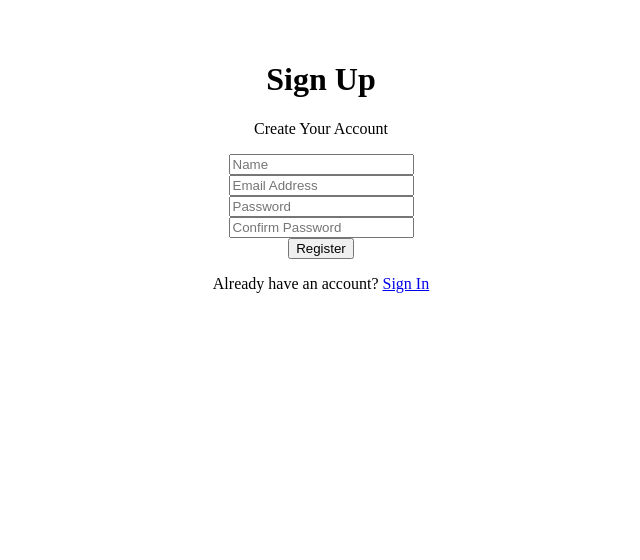
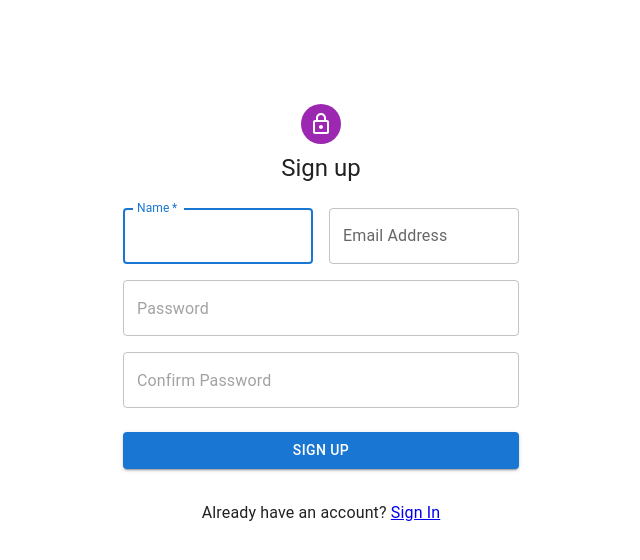
Before and after one commit to miraphilip5/react-project-web-warriors, a React (Vite) app in the folder petal_express_frontend/petal_express_vite_app/: page /register in a window 1280 px wide. Shown: the top 560 px of the page, without its empty margins (319-959 px from the left). Built offline with nearby package versions, Linux system fonts and the light colour scheme.

Commit message:
updated design of registration page using mui, added validation - password length and password match

```diff
--- a/petal_express_frontend/petal_express_vite_app/src/pages/Login.tsx
+++ b/petal_express_frontend/petal_express_vite_app/src/pages/Login.tsx
@@ -65,9 +65,9 @@
         <Box
           sx={{
             marginTop: 8,
-            display: 'flex',
-            flexDirection: 'column',
-            alignItems: 'center',
+            display: "flex",
+            flexDirection: "column",
+            alignItems: "center",
           }}
         >
         <Avatar sx={{ m: 1, bgcolor: 'secondary.main' }}>
@@ -75,7 +75,7 @@
           </Avatar>
         <Typography sx= {{m:2}} component="h1" variant="h5">Sign In to Petal Express</Typography>
         {/* <p>Sign Into Your Account</p> */}
-        <form onSubmit={(e) => onSubmit(e)}>
+        <Box component="form" onSubmit={(e) => onSubmit(e)} sx={{ mt: 3 , width : 300 }}>
           <div>
             <TextField
               margin="normal"
@@ -111,7 +111,7 @@
             >
               Sign In
             </Button>
-        </form>
+        </Box>
         <p>
           <NavLink to="/register">Register</NavLink>
         </p>
--- a/petal_express_frontend/petal_express_vite_app/src/pages/Register.tsx
+++ b/petal_express_frontend/petal_express_vite_app/src/pages/Register.tsx
@@ -5,8 +5,23 @@
 
 import { SERVER_PORT } from "../config";
 
+// imports for mui
+import * as React from "react";
+import Avatar from "@mui/material/Avatar";
+import Button from "@mui/material/Button";
+import CssBaseline from "@mui/material/CssBaseline";
+import TextField from "@mui/material/TextField";
+import FormControlLabel from "@mui/material/FormControlLabel";
+import Checkbox from "@mui/material/Checkbox";
+import Link from "@mui/material/Link";
+import Grid from "@mui/material/Grid";
+import Box from "@mui/material/Box";
+import LockOutlinedIcon from "@mui/icons-material/LockOutlined";
+import Typography from "@mui/material/Typography";
+import Container from "@mui/material/Container";
+import { createTheme, ThemeProvider } from "@mui/material/styles";
+
 const Register = () => {
-
   const navigate = useNavigate();
 
   const [formData, setFormData] = useState({
@@ -16,12 +31,27 @@
     password2: "",
   });
 
+  const [validationError, setValidationError] = useState("");
+
   const { name, email, password, password2 } = formData;
 
-  const onChange = (e) => setFormData({ ...formData, [e.target.name]: e.target.value });
+  const onChange = (e) => {
+    setFormData({ ...formData, [e.target.name]: e.target.value });
+  };
 
   const onSubmit = async (e) => {
     e.preventDefault();
+
+    setValidationError("");
+
+    if (password.length < 6) {
+      setValidationError("Password should be at least 6 characters long.");
+      return;
+    }
+    if (password !== password2) {
+      setValidationError("Passwords do not match!");
+      return;
+    }
 
     let config = {
       headers: {
@@ -45,62 +75,99 @@
       let decodeddata = decode(response.data.token);
       console.log(decodeddata);
       // Redirect to '/flowers' after successful registration
-      navigate('/login');
+      navigate("/login");
     } catch (e) {
       console.log("error ", e);
     }
   };
 
+  const defaultTheme = createTheme();
+
   return (
-    <>
-      <h1>Sign Up</h1>
-      <p>Create Your Account</p>
-      <form onSubmit={(e) => onSubmit(e)}>
-        <div>
-          <input
+    <ThemeProvider theme={defaultTheme}>
+      <Container component="main" maxWidth="xs">
+        <CssBaseline />
+        <Box
+          sx={{
+            marginTop: 8,
+            display: "flex",
+            flexDirection: "column",
+            alignItems: "center",
+          }}
+        >
+          <Avatar sx={{ m: 1, bgcolor: "secondary.main" }}>
+            <LockOutlinedIcon />
+          </Avatar>
+          <Typography component="h1" variant="h5">
+            Sign up
+          </Typography>
+          <Box component="form" onSubmit={(e) => onSubmit(e)} sx={{ mt: 3 }}>
+            <Grid container spacing={2}>
+              <Grid item xs={12} sm={6}>
+                <TextField
                   type="text"
-            placeholder="Name"
+                  label="Name"
                   name="name"
                   value={name}
                   onChange={(e) => onChange(e)}
                   required
+                  autoFocus
+                  fullWidth
                 />
-        </div>
-        <div>
-          <input
+              </Grid>
+              <Grid item xs={12} sm={6}>
+                <TextField
                   type="email"
-            placeholder="Email Address"
+                  label="Email Address"
                   name="email"
                   value={email}
                   onChange={(e) => onChange(e)}
+                  fullWidth
                 />
-        </div>
-        <div>
-          <input
+              </Grid>
+              <Grid item xs={12}>
+                <TextField
                   type="password"
                   placeholder="Password"
                   name="password"
                   minLength={6}
                   value={password}
                   onChange={(e) => onChange(e)}
+                  fullWidth
                 />
-        </div>
-        <div>
-          <input
+              </Grid>
+              <Grid item xs={12}>
+                <TextField
                   type="password"
                   placeholder="Confirm Password"
                   name="password2"
+                  // minLength={6}
                   value={password2}
                   onChange={(e) => onChange(e)}
-            minLength={6}
+                  fullWidth
                 />
-        </div>
-        <input type="submit" value="Register" />
-      </form>
+              </Grid>
+            </Grid>
+            {validationError && (
+              <Typography variant="body2" color="error" align="center">
+                {validationError}
+              </Typography>
+            )}
+            <Button
+              type="submit"
+              fullWidth
+              variant="contained"
+              sx={{ mt: 3, mb: 2 }}
+            >
+              Sign Up
+            </Button>
+          </Box>
           <p>
             Already have an account? <NavLink to="/login">Sign In</NavLink>
           </p>
-    </>
+        </Box>
+      </Container>
+    </ThemeProvider>
   );
 };
 
```
Lines whose indentation alone changed are shown as unchanged.
